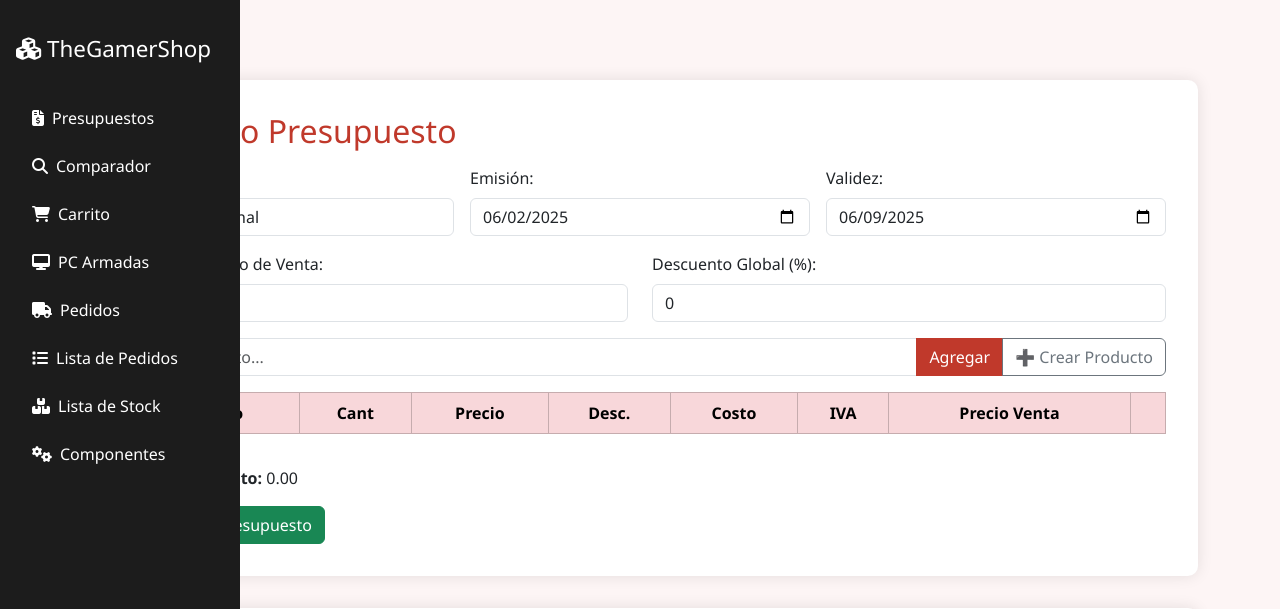
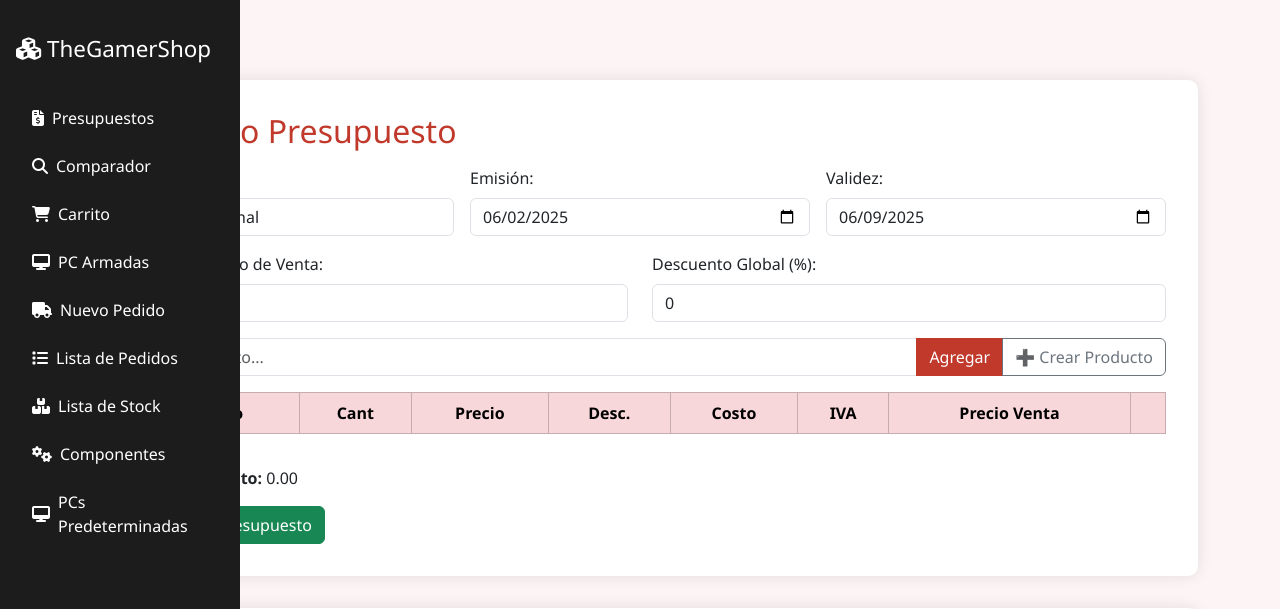
Before and after one commit to santyarena1/sistema-pedidos, a Flask app: page / in a window 1280 px wide. Shown: the top 609 px of the page. Run offline with Flask 3, Linux system fonts and the light colour scheme; data that the repository does not hold is empty; some libraries are stand-ins or nearby versions.

Commit message:
Cambio sidebar

```diff
--- a/templates/buscador_rediseñado.html
+++ b/templates/buscador_rediseñado.html
@@ -18,10 +18,11 @@
     <li class="nav-item mb-2"><a class="nav-link text-white" href="/buscar"><i class="fas fa-search"></i> Comparador</a></li>
     <li class="nav-item mb-2"><a class="nav-link text-white" href="/carrito"><i class="fas fa-shopping-cart"></i> Carrito</a></li>
     <li class="nav-item mb-2"><a class="nav-link text-white" href="pc_armadas"><i class="fas fa-desktop"></i> PC Armadas</a></li>
-    <li class="nav-item mb-2"><a class="nav-link text-white" href="/pedidos"><i class="fas fa-truck"></i> Pedidos</a></li>
+    <li class="nav-item mb-2"><a class="nav-link text-white" href="/pedidos"><i class="fas fa-truck"></i> Nuevo Pedido</a></li>
     <li class="nav-item mb-2"><a class="nav-link text-white" href="/pedidos/lista"><i class="fas fa-list"></i> Lista de Pedidos</a></li>
     <li class="nav-item mb-2"><a class="nav-link text-white" href="/stock"><i class="fas fa-boxes"></i> Lista de Stock</a></li>
     <li class="nav-item mb-2"><a class="nav-link text-white" href="/componentes-presupuesto"><i class="fas fa-cogs"></i> Componentes</a></li>
+    <li class="nav-item mb-2"><a class="nav-link text-white active" href="/pcs_predeterminadas"><i class="fas fa-desktop"></i> PCs Predeterminadas</a></li>
 
   </ul>
 </div>
--- a/templates/carrito_rediseñado.html
+++ b/templates/carrito_rediseñado.html
@@ -85,10 +85,11 @@
         <li class="nav-item mb-2"><a class="nav-link text-white" href="/buscar"><i class="fas fa-search"></i> Comparador</a></li>
         <li class="nav-item mb-2"><a class="nav-link text-white" href="/carrito"><i class="fas fa-shopping-cart"></i> Carrito</a></li>
         <li class="nav-item mb-2"><a class="nav-link text-white" href="pc_armadas"><i class="fas fa-desktop"></i> PC Armadas</a></li>
-        <li class="nav-item mb-2"><a class="nav-link text-white" href="/pedidos"><i class="fas fa-truck"></i> Pedidos</a></li>
+        <li class="nav-item mb-2"><a class="nav-link text-white" href="/pedidos"><i class="fas fa-truck"></i> Nuevo Pedido</a></li>
         <li class="nav-item mb-2"><a class="nav-link text-white" href="/pedidos/lista"><i class="fas fa-list"></i> Lista de Pedidos</a></li>
         <li class="nav-item mb-2"><a class="nav-link text-white" href="/stock"><i class="fas fa-boxes"></i> Lista de Stock</a></li>
         <li class="nav-item mb-2"><a class="nav-link text-white" href="/componentes-presupuesto"><i class="fas fa-cogs"></i> Componentes</a></li>
+        <li class="nav-item mb-2"><a class="nav-link text-white active" href="/pcs_predeterminadas"><i class="fas fa-desktop"></i> PCs Predeterminadas</a></li>
       </ul>
     </div>
 
--- a/templates/componentes_presupuesto.html
+++ b/templates/componentes_presupuesto.html
@@ -18,10 +18,11 @@
         <li class="nav-item mb-2"><a class="nav-link text-white" href="/buscar"><i class="fas fa-search"></i> Comparador</a></li>
         <li class="nav-item mb-2"><a class="nav-link text-white" href="/carrito"><i class="fas fa-shopping-cart"></i> Carrito</a></li>
         <li class="nav-item mb-2"><a class="nav-link text-white" href="pc_armadas"><i class="fas fa-desktop"></i> PC Armadas</a></li>
-        <li class="nav-item mb-2"><a class="nav-link text-white" href="/pedidos"><i class="fas fa-truck"></i> Pedidos</a></li>
+        <li class="nav-item mb-2"><a class="nav-link text-white" href="/pedidos"><i class="fas fa-truck"></i> Nuevo Pedido</a></li>
         <li class="nav-item mb-2"><a class="nav-link text-white" href="/pedidos/lista"><i class="fas fa-list"></i> Lista de Pedidos</a></li>
         <li class="nav-item mb-2"><a class="nav-link text-white" href="/stock"><i class="fas fa-boxes"></i> Lista de Stock</a></li>
         <li class="nav-item mb-2"><a class="nav-link text-white" href="/componentes-presupuesto"><i class="fas fa-cogs"></i> Componentes</a></li>
+        <li class="nav-item mb-2"><a class="nav-link text-white active" href="/pcs_predeterminadas"><i class="fas fa-desktop"></i> PCs Predeterminadas</a></li>
     </ul>
   </div>
 
--- a/templates/pc_armadas.html
+++ b/templates/pc_armadas.html
@@ -16,7 +16,7 @@
         <li class="nav-item mb-2"><a class="nav-link text-white" href="/buscar"><i class="fas fa-search"></i> Comparador</a></li>
         <li class="nav-item mb-2"><a class="nav-link text-white" href="/carrito"><i class="fas fa-shopping-cart"></i> Carrito</a></li>
         <li class="nav-item mb-2"><a class="nav-link text-white" href="pc_armadas"><i class="fas fa-desktop"></i> PC Armadas</a></li>
-        <li class="nav-item mb-2"><a class="nav-link text-white" href="/pedidos"><i class="fas fa-truck"></i> Pedidos</a></li>
+        <li class="nav-item mb-2"><a class="nav-link text-white" href="/pedidos"><i class="fas fa-truck"></i> Nuevo Pedido</a></li>
         <li class="nav-item mb-2"><a class="nav-link text-white" href="/pedidos/lista"><i class="fas fa-list"></i> Lista de Pedidos</a></li>
         <li class="nav-item mb-2"><a class="nav-link text-white" href="/stock"><i class="fas fa-boxes"></i> Lista de Stock</a></li>
         <li class="nav-item mb-2"><a class="nav-link text-white" href="/componentes-presupuesto"><i class="fas fa-cogs"></i> Componentes</a></li>
--- a/templates/pc_predeterminadas.html
+++ b/templates/pc_predeterminadas.html
@@ -18,7 +18,7 @@
         <li class="nav-item mb-2"><a class="nav-link text-white" href="/buscar"><i class="fas fa-search"></i> Comparador</a></li>
         <li class="nav-item mb-2"><a class="nav-link text-white" href="/carrito"><i class="fas fa-shopping-cart"></i> Carrito</a></li>
         <li class="nav-item mb-2"><a class="nav-link text-white" href="pc_armadas"><i class="fas fa-desktop"></i> PC Armadas</a></li>
-        <li class="nav-item mb-2"><a class="nav-link text-white" href="/pedidos"><i class="fas fa-truck"></i> Pedidos</a></li>
+        <li class="nav-item mb-2"><a class="nav-link text-white" href="/pedidos"><i class="fas fa-truck"></i> Nuevo Pedido</a></li>
         <li class="nav-item mb-2"><a class="nav-link text-white" href="/pedidos/lista"><i class="fas fa-list"></i> Lista de Pedidos</a></li>
         <li class="nav-item mb-2"><a class="nav-link text-white" href="/stock"><i class="fas fa-boxes"></i> Lista de Stock</a></li>
         <li class="nav-item mb-2"><a class="nav-link text-white" href="/componentes-presupuesto"><i class="fas fa-cogs"></i> Componentes</a></li>
--- a/templates/pedidos.html
+++ b/templates/pedidos.html
@@ -17,10 +17,11 @@
         <li class="nav-item mb-2"><a class="nav-link text-white" href="/buscar"><i class="fas fa-search"></i> Comparador</a></li>
         <li class="nav-item mb-2"><a class="nav-link text-white" href="/carrito"><i class="fas fa-shopping-cart"></i> Carrito</a></li>
         <li class="nav-item mb-2"><a class="nav-link text-white" href="pc_armadas"><i class="fas fa-desktop"></i> PC Armadas</a></li>
-        <li class="nav-item mb-2"><a class="nav-link text-white" href="/pedidos"><i class="fas fa-truck"></i> Pedidos</a></li>
+        <li class="nav-item mb-2"><a class="nav-link text-white" href="/pedidos"><i class="fas fa-truck"></i> Nuevo Pedido</a></li>
         <li class="nav-item mb-2"><a class="nav-link text-white" href="/pedidos/lista"><i class="fas fa-list"></i> Lista de Pedidos</a></li>
         <li class="nav-item mb-2"><a class="nav-link text-white" href="/stock"><i class="fas fa-boxes"></i> Lista de Stock</a></li>
         <li class="nav-item mb-2"><a class="nav-link text-white" href="/componentes-presupuesto"><i class="fas fa-cogs"></i> Componentes</a></li>
+        <li class="nav-item mb-2"><a class="nav-link text-white active" href="/pcs_predeterminadas"><i class="fas fa-desktop"></i> PCs Predeterminadas</a></li>
       </ul>
     </div>
 
--- a/templates/pedidos_lista.html
+++ b/templates/pedidos_lista.html
@@ -19,10 +19,11 @@
         <li class="nav-item mb-2"><a class="nav-link text-white" href="/buscar"><i class="fas fa-search"></i> Comparador</a></li>
         <li class="nav-item mb-2"><a class="nav-link text-white" href="/carrito"><i class="fas fa-shopping-cart"></i> Carrito</a></li>
         <li class="nav-item mb-2"><a class="nav-link text-white" href="pc_armadas"><i class="fas fa-desktop"></i> PC Armadas</a></li>
-        <li class="nav-item mb-2"><a class="nav-link text-white" href="/pedidos"><i class="fas fa-truck"></i> Pedidos</a></li>
+        <li class="nav-item mb-2"><a class="nav-link text-white" href="/pedidos"><i class="fas fa-truck"></i> Nuevo Pedido</a></li>
         <li class="nav-item mb-2"><a class="nav-link text-white" href="/pedidos/lista"><i class="fas fa-list"></i> Lista de Pedidos</a></li>
         <li class="nav-item mb-2"><a class="nav-link text-white" href="/stock"><i class="fas fa-boxes"></i> Lista de Stock</a></li>
         <li class="nav-item mb-2"><a class="nav-link text-white" href="/componentes-presupuesto"><i class="fas fa-cogs"></i> Componentes</a></li>
+        <li class="nav-item mb-2"><a class="nav-link text-white active" href="/pcs_predeterminadas"><i class="fas fa-desktop"></i> PCs Predeterminadas</a></li>
       </ul>
     </div>
 
--- a/templates/presupuesto_rediseñado.html
+++ b/templates/presupuesto_rediseñado.html
@@ -61,10 +61,11 @@
         <li class="nav-item mb-2"><a class="nav-link text-white" href="/buscar"><i class="fas fa-search"></i> Comparador</a></li>
         <li class="nav-item mb-2"><a class="nav-link text-white" href="/carrito"><i class="fas fa-shopping-cart"></i> Carrito</a></li>
         <li class="nav-item mb-2"><a class="nav-link text-white" href="pc_armadas"><i class="fas fa-desktop"></i> PC Armadas</a></li>
-        <li class="nav-item mb-2"><a class="nav-link text-white" href="/pedidos"><i class="fas fa-truck"></i> Pedidos</a></li>
+        <li class="nav-item mb-2"><a class="nav-link text-white" href="/pedidos"><i class="fas fa-truck"></i> Nuevo Pedido</a></li>
         <li class="nav-item mb-2"><a class="nav-link text-white" href="/pedidos/lista"><i class="fas fa-list"></i> Lista de Pedidos</a></li>
         <li class="nav-item mb-2"><a class="nav-link text-white" href="/stock"><i class="fas fa-boxes"></i> Lista de Stock</a></li>
         <li class="nav-item mb-2"><a class="nav-link text-white" href="/componentes-presupuesto"><i class="fas fa-cogs"></i> Componentes</a></li>
+        <li class="nav-item mb-2"><a class="nav-link text-white active" href="/pcs_predeterminadas"><i class="fas fa-desktop"></i> PCs Predeterminadas</a></li>
       </ul>
     </div>
     <li class="nav-item mb-2">
--- a/templates/stock.html
+++ b/templates/stock.html
@@ -16,10 +16,11 @@
         <li class="nav-item mb-2"><a class="nav-link text-white" href="/buscar"><i class="fas fa-search"></i> Comparador</a></li>
         <li class="nav-item mb-2"><a class="nav-link text-white" href="/carrito"><i class="fas fa-shopping-cart"></i> Carrito</a></li>
         <li class="nav-item mb-2"><a class="nav-link text-white" href="pc_armadas"><i class="fas fa-desktop"></i> PC Armadas</a></li>
-        <li class="nav-item mb-2"><a class="nav-link text-white" href="/pedidos"><i class="fas fa-truck"></i> Pedidos</a></li>
+        <li class="nav-item mb-2"><a class="nav-link text-white" href="/pedidos"><i class="fas fa-truck"></i> Nuevo Pedido</a></li>
         <li class="nav-item mb-2"><a class="nav-link text-white" href="/pedidos/lista"><i class="fas fa-list"></i> Lista de Pedidos</a></li>
         <li class="nav-item mb-2"><a class="nav-link text-white" href="/stock"><i class="fas fa-boxes"></i> Lista de Stock</a></li>
         <li class="nav-item mb-2"><a class="nav-link text-white" href="/componentes-presupuesto"><i class="fas fa-cogs"></i> Componentes</a></li>
+        <li class="nav-item mb-2"><a class="nav-link text-white active" href="/pcs_predeterminadas"><i class="fas fa-desktop"></i> PCs Predeterminadas</a></li>
       </ul>
     </div>
 
```
